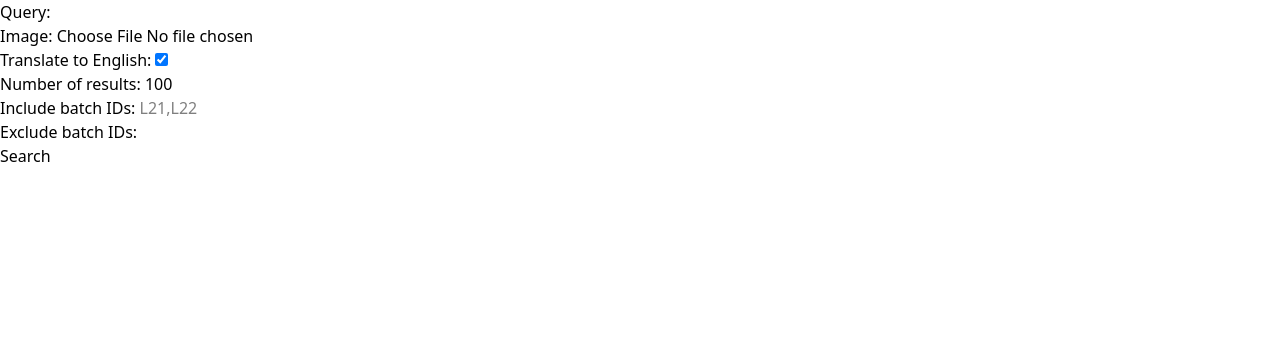
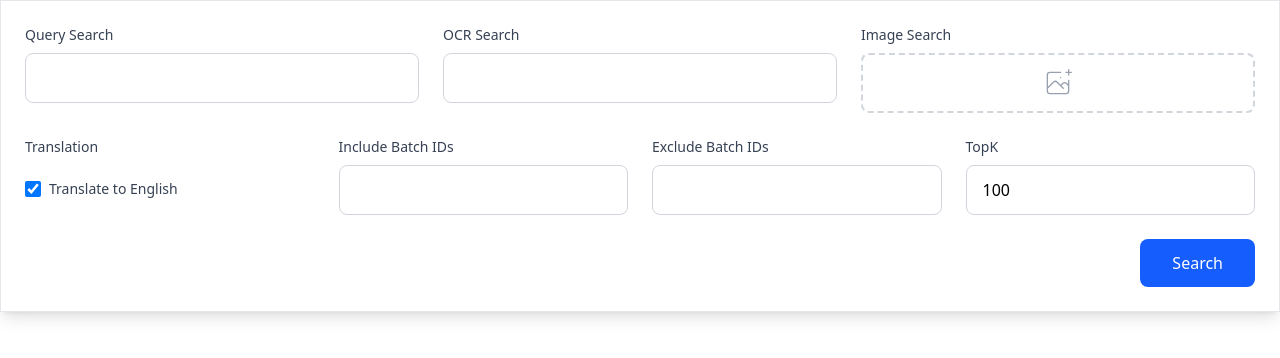
Before and after one commit to QuocThinh73/AIO-AICLosers, a React (Vite) app in the folder frontend/: page / in a window 1280 px wide. Shown: the top 358 px of the page. Built offline with nearby package versions, Linux system fonts and the light colour scheme.

Commit message:
styling for UI

```diff
--- a/frontend/src/components/ResultList.jsx
+++ b/frontend/src/components/ResultList.jsx
@@ -18,11 +18,18 @@ function ResultList({ keyframes }) {
     };
 
     return (
-        <ul style={{ listStyle: "none", padding: 0, display: "flex", flexWrap: "wrap", gap: 12 }}>
-            {keyframes.map((keyframe, index) => (
-                <ResultItem key={index} src={buildKeyframeSource(keyframe)} name={keyframe} />
-            ))}
-        </ul>
+        <div className="w-full">
+            <div className="grid grid-cols-1 sm:grid-cols-2 md:grid-cols-3 lg:grid-cols-4 xl:grid-cols-5 gap-6 m-10">
+                {keyframes.map((keyframe, index) => (
+                    <ResultItem
+                        key={index}
+                        src={buildKeyframeSource(keyframe)}
+                        name={keyframe}
+                        rank={index + 1}
+                    />
+                ))}
+            </div>
+        </div>
     );
 }
 
--- a/frontend/src/components/SearchBar.jsx
+++ b/frontend/src/components/SearchBar.jsx
@@ -3,6 +3,7 @@ import { useState } from "react";
 
 function SearchBar({ onSearch }) {
     const [query, setQuery] = useState("");
+    const [ocr, setOcr] = useState("");
     const [image, setImage] = useState(null);
     const [translate, setTranslate] = useState(true);
     const [includeBatchIds, setIncludeBatchIds] = useState("");
@@ -11,71 +12,157 @@ function SearchBar({ onSearch }) {
 
     function handleSubmit(e) {
         e.preventDefault();
-        onSearch({ query, image, translate, includeBatchIds, excludeBatchIds, topK });
+        onSearch({
+            query,
+            ocr,
+            image,
+            translate,
+            includeBatchIds,
+            excludeBatchIds,
+            topK
+        });
     }
 
+    const handleImageUpload = (e) => {
+        const file = e.target.files?.[0];
+        if (file) {
+            setImage(file);
+        }
+    };
+
     return (
-        <form onSubmit={handleSubmit}>
-        <div>
-            <label htmlFor="query">Query: </label>
-            <input id="query" value={query} onChange={e => setQuery(e.target.value)} />
+        <div className="w-full max-w-7xl mx-auto p-6 bg-white shadow-lg border border-gray-200">
+            <form onSubmit={handleSubmit} className="space-y-6">
+                <div className="grid grid-cols-1 lg:grid-cols-3 gap-6">
+                    <div className="space-y-2">
+                        <label htmlFor="query" className="block text-sm font-medium text-gray-700">
+                            Query Search
+                        </label>
+                        <input
+                            id="query"
+                            type="text"
+                            value={query}
+                            onChange={e => setQuery(e.target.value)}
+                            className="w-full px-4 py-3 border border-gray-300 rounded-lg"
+                        />
                     </div>
 
-        <div>
-            <label htmlFor="image">Image: </label>
+                    <div className="space-y-2">
+                        <label htmlFor="ocr" className="block text-sm font-medium text-gray-700">
+                            OCR Search
+                        </label>
+                        <input
+                            id="ocr"
+                            type="text"
+                            value={ocr}
+                            onChange={e => setOcr(e.target.value)}
+                            className="w-full px-4 py-3 border border-gray-300 rounded-lg"
+                        />
+                    </div>
+
+                    <div className="space-y-2">
+                        <label htmlFor="image" className="block text-sm font-medium text-gray-700">
+                            Image Search
+                        </label>
+                        <div className="relative">
                             <input
                                 id="image"
                                 type="file"
                                 accept="image/*"
-            onChange={e => setImage(e.target.files?.[0] ?? null)}
+                                onChange={handleImageUpload}
+                                className="hidden"
+                            />
+                            <label
+                                htmlFor="image"
+                                className="flex items-center justify-center w-full px-4 py-3 border-2 border-dashed border-gray-300 rounded-lg cursor-pointer hover:border-blue-400 hover:bg-blue-50 transition-colors duration-200"
+                            >
+                                <div className="text-center">
+                                    <svg className="mx-auto h-8 w-8 text-gray-400" stroke="currentColor" fill="none" viewBox="0 0 48 48">
+                                        <path d="M28 8H12a4 4 0 00-4 4v20m32-12v8m0 0v8a4 4 0 01-4 4H12a4 4 0 01-4-4v-4m32-4l-3.172-3.172a4 4 0 00-5.656 0L28 28M8 32l9.172-9.172a4 4 0 015.656 0L28 28m0 0l4 4m4-24h8m-4-4v8m-12 4h.02" strokeWidth="2" strokeLinecap="round" strokeLinejoin="round" />
+                                    </svg>
+                                </div>
+                            </label>
+                        </div>
+                        {image && (
+                            <p className="text-xs text-green-600 mt-1">
+                                ✓ Selected: {image.name}
+                            </p>
+                        )}
+                    </div>
+                </div>
+
+                <div className="grid grid-cols-1 lg:grid-cols-4 gap-6">
+                    <div className="space-y-2">
+                        <label className="block text-sm font-medium text-gray-700">
+                            Translation
+                        </label>
+                        <div className="flex items-center h-12">
+                            <label className="flex items-center cursor-pointer">
+                                <input
+                                    type="checkbox"
+                                    checked={translate}
+                                    onChange={e => setTranslate(e.target.checked)}
+                                    className="w-4 h-4 text-blue-600 bg-gray-100 border-gray-300"
+                                />
+                                <span className="ml-2 text-sm text-gray-700">
+                                    Translate to English
+                                </span>
+                            </label>
+                        </div>
+                    </div>
+
+                    <div className="space-y-2">
+                        <label htmlFor="includeBatchIds" className="block text-sm font-medium text-gray-700">
+                            Include Batch IDs
+                        </label>
+                        <input
+                            id="includeBatchIds"
+                            type="text"
+                            value={includeBatchIds}
+                            onChange={e => setIncludeBatchIds(e.target.value)}
+                            className="w-full px-4 py-3 border border-gray-300 rounded-lg"
                         />
                     </div>
 
-        <div>
-            <label htmlFor="translate">Translate to English: </label>
+                    <div className="space-y-2">
+                        <label htmlFor="excludeBatchIds" className="block text-sm font-medium text-gray-700">
+                            Exclude Batch IDs
+                        </label>
                         <input
-            id="translate"
-            type="checkbox"
-            checked={translate}
-            onChange={e => setTranslate(e.target.checked)}
+                            id="excludeBatchIds"
+                            type="text"
+                            value={excludeBatchIds}
+                            onChange={e => setExcludeBatchIds(e.target.value)}
+                            className="w-full px-4 py-3 border border-gray-300 rounded-lg"
                         />
                     </div>
 
-        <div>
-            <label htmlFor="topk">Number of results: </label>
+                    <div className="space-y-2">
+                        <label htmlFor="topK" className="block text-sm font-medium text-gray-700">
+                            TopK
+                        </label>
                         <input
-            id="topk"
+                            id="topK"
                             type="number"
                             value={topK}
-            onChange={e => setTopK(parseInt(e.target.value || "0", 10))}
+                            onChange={e => setTopK(parseInt(e.target.value || "1", 10))}
                             min={1}
-            max={100}
+                            max={1000}
+                            className="w-full px-4 py-3 border border-gray-300 rounded-lg"
                         />
                     </div>
-
-        <div>
-            <label htmlFor="includeBatchIds">Include batch IDs: </label>
-            <input
-            id="includeBatchIds"
-            value={includeBatchIds}
-            onChange={e => setIncludeBatchIds(e.target.value)}
-            placeholder="L21,L22"
-            />
                 </div>
 
-        <div>
-            <label htmlFor="excludeBatchIds">Exclude batch IDs: </label>
-            <input
-            id="excludeBatchIds"
-            value={excludeBatchIds}
-            onChange={e => setExcludeBatchIds(e.target.value)}
-            />
-        </div>
-
-        <button type="submit">
+                <div className="flex justify-end">
+                    <button
+                        type="submit"
+                        className="px-8 py-3 bg-blue-600 text-white font-medium rounded-lg"
+                    >
                         Search
                     </button>
+                </div>
             </form>
+        </div>
     );
 }
 
--- a/frontend/src/services/searchApi.js
+++ b/frontend/src/services/searchApi.js
@@ -1,7 +1,8 @@
-async function baseSearch({query, image, translate, includeBatchIds, excludeBatchIds, topK}) {
+async function baseSearch({query, ocr, image, translate, includeBatchIds, excludeBatchIds, topK}) {
     const fd = new FormData();
     fd.append("use_translation", translate ? "true" : "false");
     if (query?.trim()) fd.append("embedding_text", query.trim());
+    if (ocr?.trim()) fd.append("ocr_text", ocr.trim());
     if (image) fd.append("embedding_image", image);
     fd.append("top_k", String(Number(topK) || 100));
 
```
Also changed, not shown: frontend/src/components/ResultItem.jsx (+23 -5 lines). Lines whose indentation alone changed are shown as unchanged.
